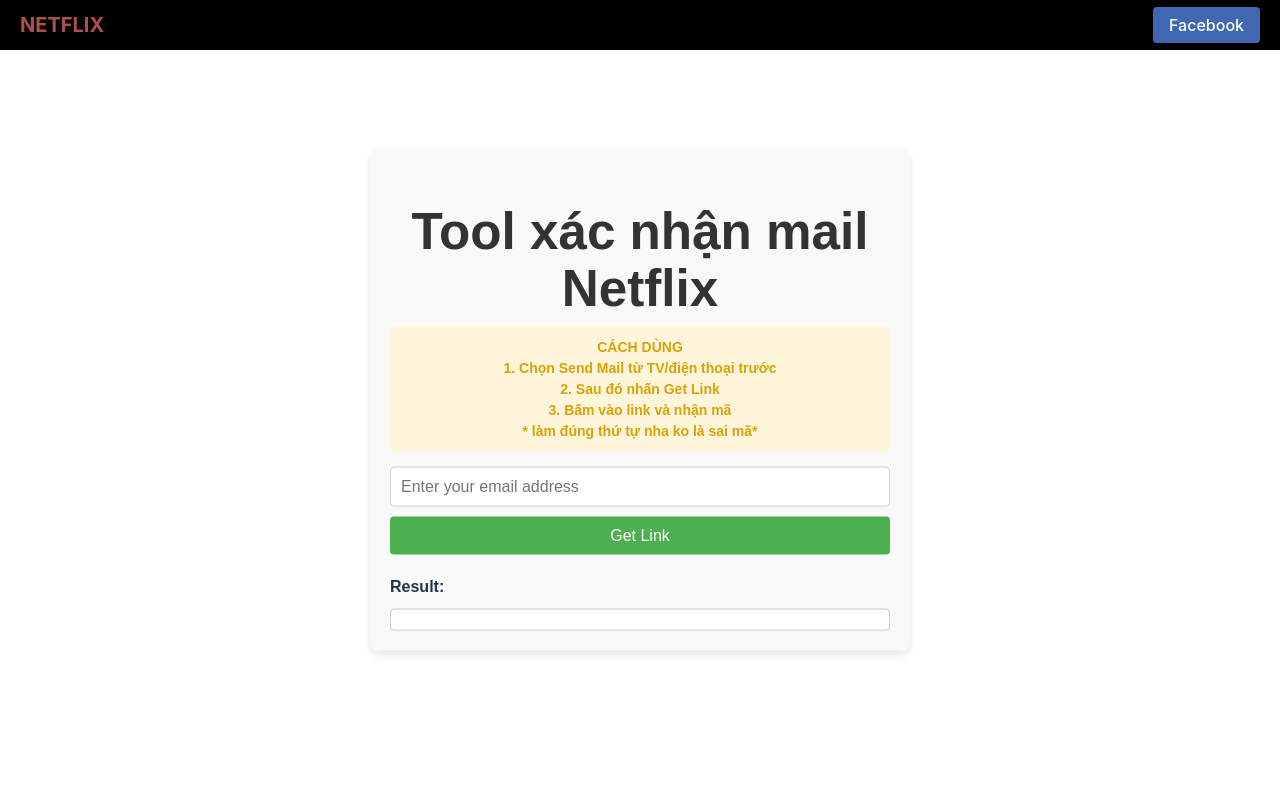
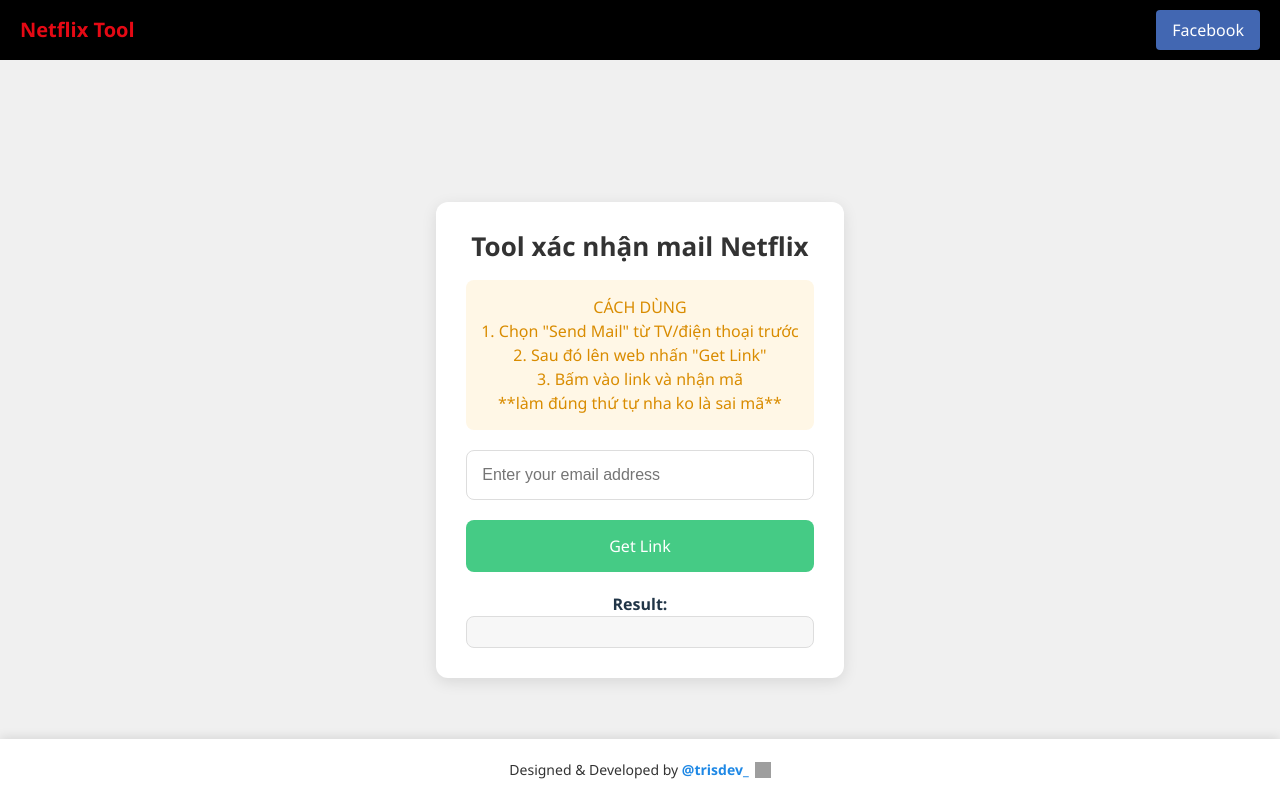
Before and after one commit to Cheesenoice/React-getlink_nf, a React (Vite) app in the folder client/: page / in a window 1280 px wide. Built offline with nearby package versions, Linux system fonts and the light colour scheme; no server answers; grey boxes are pictures that could not be loaded.

Commit message:
css update

```diff
--- a/client/src/App.css
+++ b/client/src/App.css
@@ -1,107 +1,137 @@
-/* Styling for the Facebook button in navbar */
-.facebook-button {
-  background-color: #4267b2; /* Facebook blue */
-  color: white;
-  padding: 8px 16px;
-  text-decoration: none;
-  border-radius: 4px;
-  font-size: 16px;
-  transition: background-color 0.3s ease;
-}
-
-.facebook-button:hover {
-  background-color: #365899; /* Darker Facebook blue on hover */
-}
-
-/* Styling the container for Mailtm Checker */
-.mailtm-container {
-  max-width: 500px;
-  margin: 0 auto;
-  padding: 20px;
-  background-color: #f9f9f9;
-  border-radius: 8px;
-  box-shadow: 0px 4px 8px rgba(0, 0, 0, 0.1);
-  font-family: Arial, sans-serif;
-
-  /* Center the container */
-  position: absolute;
-  top: 50%;
-  left: 50%;
-  transform: translate(-50%, -50%);
-}
-
-/* Styling for the title */
-.title {
-  text-align: center;
-  color: #333;
-  margin-bottom: 10px;
-}
-
-/* Styling for the yellow instruction box */
-.instruction {
-  background-color: #fff5da; /* Yellow background */
-  color: #d9a209;
-  padding: 10px;
-  border-radius: 4px;
-  margin-bottom: 15px;
-  text-align: center;
-  font-size: 14px;
-  font-weight: bold;
-}
-
-/* Styling for the email input field */
-.email-input {
-  width: 100%;
-  padding: 10px;
-  margin-bottom: 10px;
-  border-radius: 4px;
-  border: 1px solid #ccc;
-  font-size: 16px;
+/* General Reset and Box Sizing */
+* {
+  margin: 0;
+  padding: 0;
   box-sizing: border-box;
 }
 
-/* Styling for the 'Get Link' button */
+/* Body styling for centering */
+body {
+  display: flex;
+  justify-content: center;
+  align-items: center;
+  background-color: #f0f0f0;
+  font-family: "Segoe UI", Tahoma, Geneva, Verdana, sans-serif;
+  min-height: 100vh;
+  margin: 0;
+}
+
+/* Container for the content */
+.mailtm-container {
+  width: 100%;
+  max-width: 400px;
+  background-color: white;
+  padding: 30px;
+  border-radius: 12px;
+  box-shadow: 0px 4px 15px rgba(0, 0, 0, 0.1);
+  text-align: center;
+  margin-top: 80px;
+
+  /* Responsive for wider screens */
+  @media (min-width: 768px) {
+    max-width: 450px;
+  }
+
+  /* Responsive for smaller screens */
+  @media (max-width: 767px) {
+    width: 90%;
+  }
+
+  .title {
+    font-size: 24px;
+    font-weight: bold;
+    margin-bottom: 20px;
+    color: #333;
+
+    @media (min-width: 768px) {
+      font-size: 26px;
+    }
+  }
+
+  .instruction {
+    background-color: #fff7e6;
+    color: #d98c00;
+    padding: 15px;
+    border-radius: 8px;
+    margin-bottom: 20px;
+    font-size: 14px;
+
+    @media (min-width: 768px) {
+      font-size: 16px;
+    }
+  }
+
+  .email-input {
+    width: 100%;
+    padding: 15px;
+    border-radius: 8px;
+    border: 1px solid #ddd;
+    margin-bottom: 20px;
+    font-size: 16px;
+    transition: border-color 0.3s ease;
+
+    &:focus {
+      border-color: #4caf50;
+      outline: none;
+    }
+
+    @media (max-width: 767px) {
+      font-size: 14px;
+      padding: 12px;
+    }
+  }
+
   .get-link-button {
     width: 100%;
-  padding: 10px;
-  background-color: #4caf50;
+    padding: 15px;
+    background-color: #45cb85;
     color: white;
     border: none;
-  border-radius: 4px;
+    border-radius: 8px;
+    font-size: 16px;
     cursor: pointer;
-  font-size: 16px;
     transition: background-color 0.3s ease;
+
+    &:hover {
+      background-color: #3bad71;
     }
 
-.get-link-button:hover {
-  background-color: #45a049;
-}
-
-.get-link-button:disabled {
-  background-color: #999;
+    &:disabled {
+      background-color: #aaa;
       cursor: not-allowed;
     }
 
-/* Styling for the result container */
+    @media (max-width: 767px) {
+      font-size: 14px;
+      padding: 12px;
+    }
+  }
+
   .result-container {
     margin-top: 20px;
+
+    .result-box {
+      background-color: #f7f7f7;
+      padding: 15px;
+      border-radius: 8px;
+      border: 1px solid #ddd;
+      word-wrap: break-word;
+      font-size: 16px;
+      color: #333;
+
+      @media (max-width: 767px) {
+        font-size: 14px;
+      }
+    }
+  }
 }
 
-.result-box {
-  background-color: #fff;
-  padding: 10px;
-  border-radius: 4px;
-  border: 1px solid #ccc;
-  margin-top: 10px;
-  word-wrap: break-word;
-  color: #333;
-}
+/* Link styling */
+a {
+  color: #1e88e5;
+  text-decoration: none;
 
-a {
-  color: #1e90ff;
-  text-decoration: none;
-}
-
-a:hover {
+  &:hover {
     text-decoration: underline;
   }
+}
--- a/client/src/App.jsx
+++ b/client/src/App.jsx
@@ -1,6 +1,7 @@
 import React, { useState } from "react";
-import "./App.css"; // Make sure the styles are in App.css
+import "./App.css";
 import Navbar from "./Navbar";
+import Footer from "./Footer";
 
 const MailtmChecker = () => {
   const [email, setEmail] = useState("");
@@ -8,32 +9,12 @@
   const [loading, setLoading] = useState(false);
   const apiUrl = import.meta.env.VITE_API_URL;
 
-  const getLinkFromBackend = async (email) => {
-    try {
-      // Send the email to the backend to get the link (backend handles token and API calls)
-      const response = await fetch(apiUrl, {
-        method: "POST",
-        headers: {
-          "Content-Type": "application/json",
-        },
-        body: JSON.stringify({ email }),
-      });
-
-      // Parse the backend response
-      const data = await response.json();
-      return data.link;
-    } catch (error) {
-      console.error("Error fetching link from backend:", error);
-      return null;
-    }
-  };
-
   const getLink = async () => {
     setLoading(true);
     setResult("");
 
     try {
-      const response = await fetch("http://localhost:5000/get-link", {
+      const response = await fetch(apiUrl, {
         method: "POST",
         headers: {
           "Content-Type": "application/json",
@@ -52,33 +33,44 @@
         setResult(data.error || "Error fetching the link");
       }
     } catch (error) {
+      console.error("Error contacting the server:", error);
       setResult("Error contacting the server.");
     }
 
     setLoading(false);
   };
 
+  const handleKeyDown = (e) => {
+    if (e.key === "Enter") {
+      getLink();
+    }
+  };
+
   return (
     <div>
       <Navbar />
-      {/* Rest of the Mailtm Checker component */}
       <div className="mailtm-container">
         <h1 className="title">Tool xác nhận mail Netflix</h1>
-        {/* Instruction div */}
         <div className="instruction">
           CÁCH DÙNG <br />
-          1. Chọn Send Mail từ TV/điện thoại trước <br />
-          2. Sau đó nhấn Get Link <br />
-          3. Bấm vào link và nhận mã <br />* làm đúng thứ tự nha ko là sai mã*
+          1. Chọn "Send Mail" từ TV/điện thoại trước <br />
+          2. Sau đó lên web nhấn "Get Link" <br />
+          3. Bấm vào link và nhận mã <br />
+          **làm đúng thứ tự nha ko là sai mã**
         </div>
         <input
           type="text"
           placeholder="Enter your email address"
           value={email}
           onChange={(e) => setEmail(e.target.value)}
+          onKeyDown={handleKeyDown}
           className="email-input"
         />
-        <button onClick={getLink} className="get-link-button">
+        <button
+          onClick={getLink}
+          className="get-link-button"
+          disabled={loading}
+        >
           {loading ? "Loading..." : "Get Link"}
         </button>
         <div className="result-container">
@@ -86,6 +78,7 @@
           <div className="result-box">{result}</div>
         </div>
       </div>
+      <Footer />
     </div>
   );
 };
--- /dev/null
+++ b/client/src/Footer.css
@@ -0,0 +1,33 @@
+/* Footer styling */
+.footer {
+  width: 100%;
+  padding: 20px;
+  background-color: white;
+  text-align: center;
+  font-size: 14px;
+  color: #333;
+  position: fixed;
+  bottom: 0;
+  left: 0;
+  box-shadow: 0 -2px 10px rgba(0, 0, 0, 0.1);
+}
+
+.footer a {
+  color: #1e88e5;
+  text-decoration: none;
+  font-weight: bold;
+  display: inline-flex;
+  align-items: center;
+}
+
+.footer a:hover {
+  text-decoration: underline;
+}
+
+/* Instagram icon styling */
+.instagram-icon {
+  width: 16px;
+  height: 16px;
+  margin-left: 6px;
+  vertical-align: middle;
+}
--- /dev/null
+++ b/client/src/Footer.jsx
@@ -0,0 +1,27 @@
+import React from "react";
+import "./footer.css"; // Import the footer CSS
+
+const Footer = () => {
+  return (
+    <footer className="footer">
+      <p>
+        Designed & Developed by{" "}
+        <a
+          href="https://www.instagram.com/trisdev_"
+          target="_blank"
+          rel="noopener noreferrer"
+          className="instagram-link"
+        >
+          @trisdev_
+          <img
+            src="https://upload.wikimedia.org/wikipedia/commons/thumb/a/a5/Instagram_icon.png/900px-Instagram_icon.png?20200512141346"
+            alt="Instagram"
+            className="instagram-icon"
+          />
+        </a>
+      </p>
+    </footer>
+  );
+};
+
+export default Footer;
--- a/client/src/Navbar.css
+++ b/client/src/Navbar.css
@@ -1,38 +1,53 @@
-/* Styling the navbar to be at the top */
+/* Basic styling for navbar */
 .navbar {
+  background-color: #000000;
+  color: white;
+  padding: 10px 20px;
+  position: fixed;
   width: 100%;
-  background-color: #000000;
-  color: rgb(173, 79, 79);
-  padding: 10px 20px;
-  position: fixed; /* Keep navbar at the top */
   top: 0;
   left: 0;
-  z-index: 1000; /* Ensure the navbar stays above all other elements */
+  z-index: 1000; /* Make sure it stays on top */
+}
+
+/* Navbar container */
+.navbar-container {
   display: flex;
   justify-content: space-between;
   align-items: center;
-  box-sizing: border-box; /* Ensures padding is included in the element's width */
 }
 
-/* Styling for the navbar brand (Hữu Trí) */
-.navbar-brand {
+/* Navbar logo */
+.navbar-logo {
+  color: #e50914;
+  text-decoration: none;
   font-size: 20px;
   font-weight: bold;
-  white-space: nowrap; /* Prevent the brand text from wrapping */
 }
 
-/* Styling for the Facebook button in navbar */
+/* Facebook button */
 .facebook-button {
-  background-color: #4267b2; /* Facebook blue */
+  background-color: #4267b2;
   color: white;
   padding: 8px 16px;
   text-decoration: none;
   border-radius: 4px;
   font-size: 16px;
   transition: background-color 0.3s ease;
-  white-space: nowrap; /* Prevent the button text from wrapping */
 }
 
 .facebook-button:hover {
-  background-color: #365899; /* Darker Facebook blue on hover */
+  background-color: #365899;
 }
+
+/* Responsive styling for mobile */
+@media (max-width: 767px) {
+  .navbar-logo {
+    font-size: 18px;
+  }
+
+  .facebook-button {
+    font-size: 14px;
+    padding: 6px 12px;
+  }
+}
--- a/client/src/Navbar.jsx
+++ b/client/src/Navbar.jsx
@@ -1,16 +1,17 @@
 import React from "react";
-import "./Navbar.css"; // Import CSS for styling
+import "./Navbar.css";
 
 const Navbar = () => {
   return (
     <nav className="navbar">
-      <div className="navbar-brand">NETFLIX</div>
-      <div className="navbar-links">
+      <div className="navbar-container">
+        <a href="/" className="navbar-logo">
+          Netflix Tool
+        </a>
         <a
-          href="https://www.facebook.com/huutrii/"
+          href="https://facebook.com/huutrii"
+          className="facebook-button"
           target="_blank"
-          rel="noopener noreferrer"
-          className="facebook-button"
         >
           Facebook
         </a>
```
Lines whose indentation alone changed are shown as unchanged.
